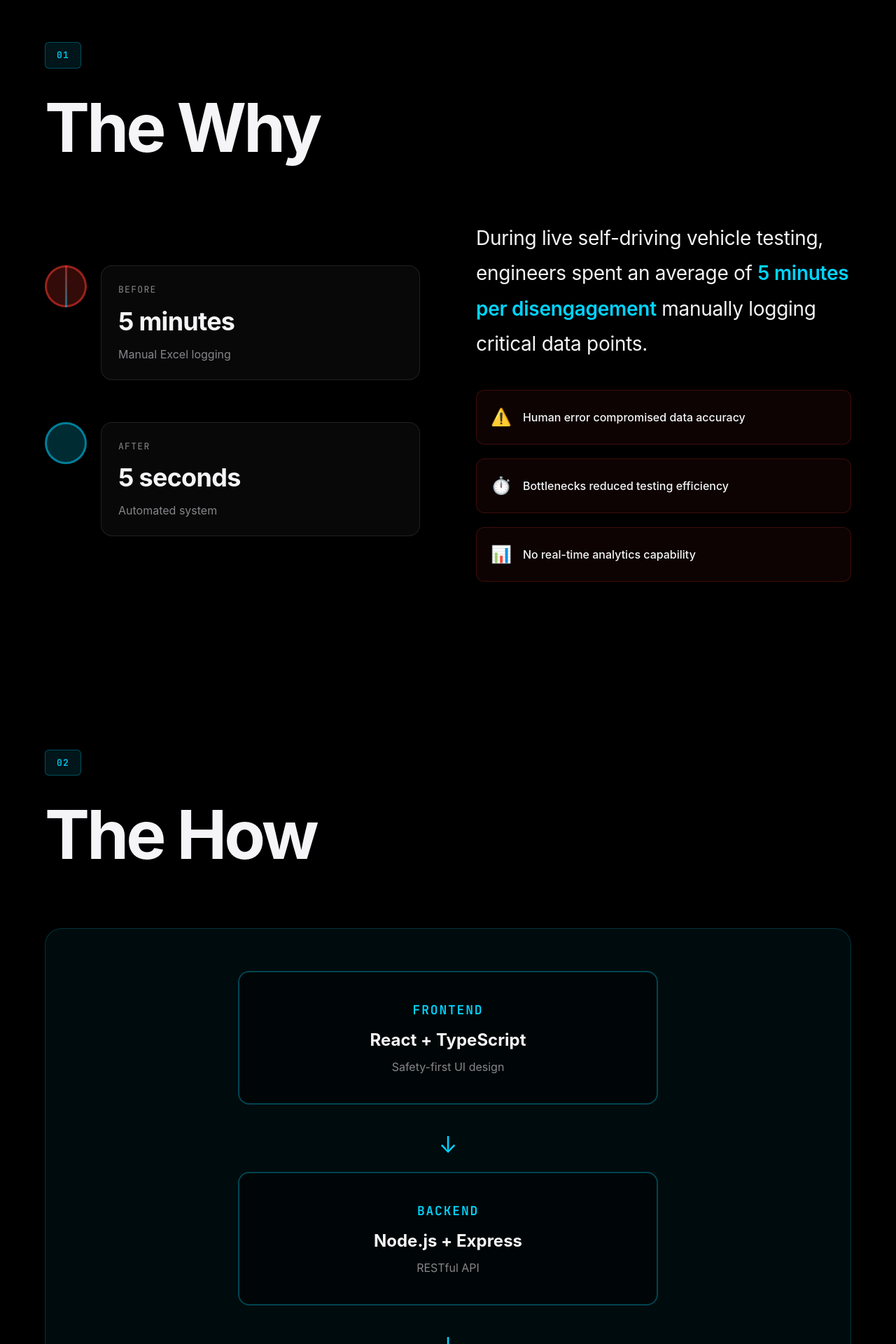
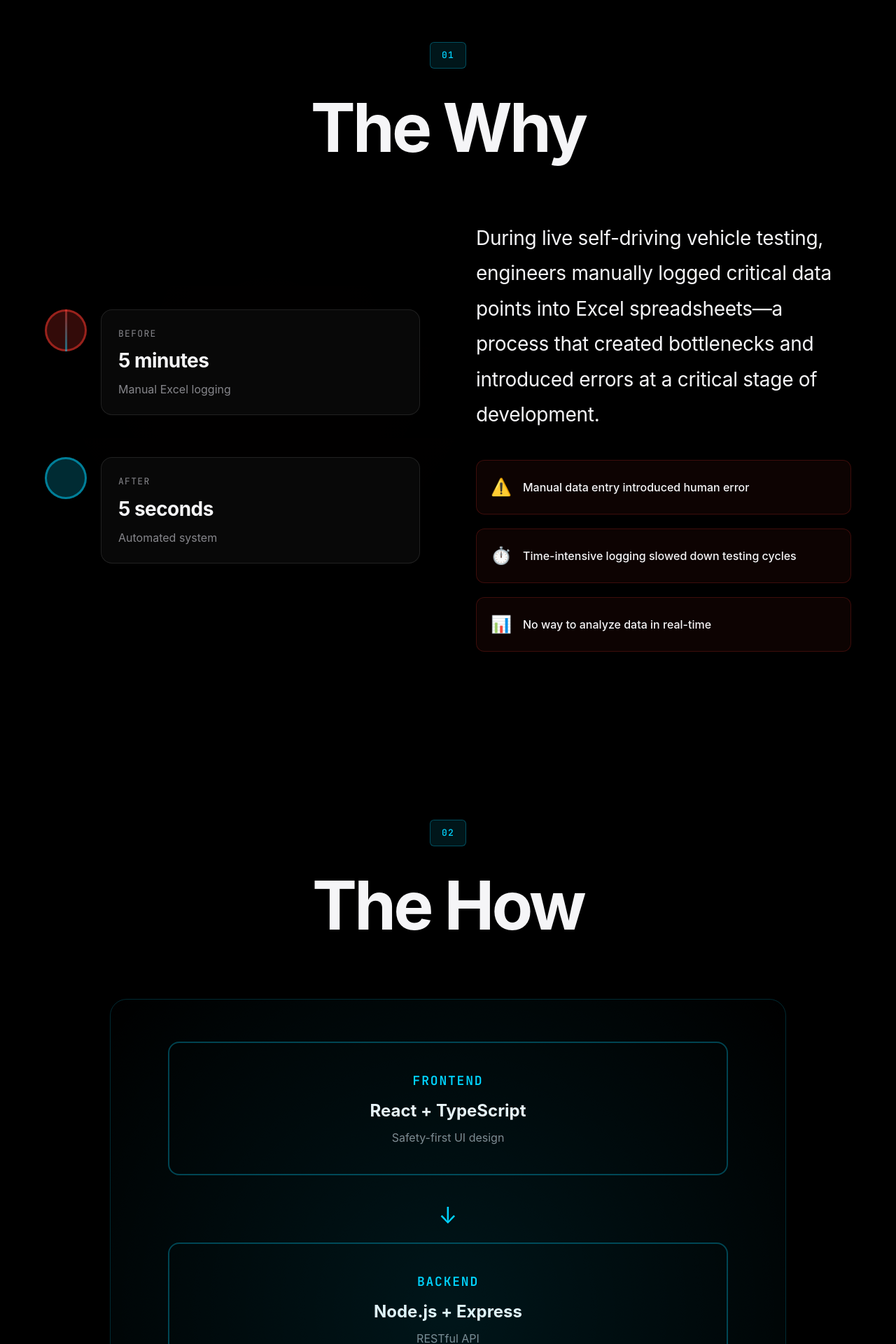
Before and after one commit to rodoshi16/portfolio, a React (Vite) app: page /disengagement-logger in a window 1280 px wide. Shown: the part 860-2780 px from the top of the page at 70% size. Built offline with nearby package versions, Linux system fonts and the light colour scheme.

Commit message:
video background

```diff
--- a/src/components/DisengagementLogger.css
+++ b/src/components/DisengagementLogger.css
@@ -3,12 +3,16 @@
   background: #000000;
   position: relative;
   overflow-x: hidden;
+  display: flex;
+  flex-direction: column;
+  align-items: center;
 }
 
 .project-back-button {
   position: fixed;
   top: 120px;
-  left: 5%;
+  left: 50%;
+  transform: translateX(-50%);
   z-index: 100;
   display: inline-flex;
   align-items: center;
@@ -24,6 +28,8 @@
   font-family: -apple-system, BlinkMacSystemFont, sans-serif;
   text-decoration: none;
   transition: all 0.3s ease;
+  max-width: 1400px;
+  margin: 0 auto;
 }
 
 .project-back-button:hover {
@@ -45,28 +51,101 @@
 .hero-background {
   position: absolute;
   inset: 0;
-  background: radial-gradient(circle at 50% 50%, rgba(0, 212, 255, 0.1) 0%, transparent 70%);
+  overflow: hidden;
+}
+
+.hero-video-overlay {
+  position: absolute;
+  inset: 0;
+  width: 100%;
+  height: 100%;
+}
+
+.hero-video {
+  position: absolute;
+  top: 50%;
+  left: 50%;
+  min-width: 100%;
+  min-height: 100%;
+  width: auto;
+  height: auto;
+  transform: translate(-50%, -50%);
+  object-fit: cover;
+  opacity: 0.3;
+  filter: grayscale(100%) brightness(0.3);
+}
+
+.hero-fallback-image {
+  position: absolute;
+  top: 50%;
+  left: 50%;
+  min-width: 100%;
+  min-height: 100%;
+  width: auto;
+  height: auto;
+  transform: translate(-50%, -50%);
+  object-fit: cover;
+  opacity: 0.3;
+  filter: grayscale(100%) brightness(0.3);
+}
+
+.hero-background::before {
+  content: '';
+  position: absolute;
+  inset: 0;
+  background-image:
+    radial-gradient(circle at 25% 25%, rgba(0, 212, 255, 0.1) 0%, transparent 50%),
+    radial-gradient(circle at 75% 75%, rgba(0, 212, 255, 0.08) 0%, transparent 50%);
+  animation: pulseGlow 8s ease-in-out infinite;
+}
+
+@keyframes pulseGlow {
+  0%, 100% { opacity: 0.5; transform: scale(1); }
+  50% { opacity: 1; transform: scale(1.1); }
 }
 
 .hero-grid {
   position: absolute;
   inset: 0;
   background-image:
-    linear-gradient(rgba(0, 212, 255, 0.03) 1px, transparent 1px),
-    linear-gradient(90deg, rgba(0, 212, 255, 0.03) 1px, transparent 1px);
-  background-size: 50px 50px;
-  animation: gridMove 20s linear infinite;
+    linear-gradient(rgba(0, 212, 255, 0.04) 1px, transparent 1px),
+    linear-gradient(90deg, rgba(0, 212, 255, 0.04) 1px, transparent 1px);
+  background-size: 60px 60px;
+  animation: gridMove 25s linear infinite;
+  opacity: 0.6;
 }
 
 @keyframes gridMove {
   0% { transform: translate(0, 0); }
-  100% { transform: translate(50px, 50px); }
+  100% { transform: translate(60px, 60px); }
 }
 
 .hero-gradient {
   position: absolute;
   inset: 0;
-  background: linear-gradient(180deg, transparent 0%, rgba(0, 0, 0, 0.3) 50%, #000000 100%);
+  background: linear-gradient(180deg, transparent 0%, rgba(0, 0, 0, 0.4) 50%, #000000 100%);
+}
+
+/* Floating particles effect */
+.hero-background::after {
+  content: '';
+  position: absolute;
+  inset: 0;
+  background-image:
+    radial-gradient(2px 2px at 20px 30px, rgba(0, 212, 255, 0.3), transparent),
+    radial-gradient(2px 2px at 60px 70px, rgba(0, 212, 255, 0.25), transparent),
+    radial-gradient(1px 1px at 90px 40px, rgba(0, 212, 255, 0.3), transparent),
+    radial-gradient(1px 1px at 130px 80px, rgba(0, 212, 255, 0.25), transparent),
+    radial-gradient(2px 2px at 160px 30px, rgba(0, 212, 255, 0.3), transparent);
+  background-repeat: repeat;
+  background-size: 200px 100px;
+  animation: floatParticles 20s linear infinite;
+  opacity: 0.4;
+}
+
+@keyframes floatParticles {
+  0% { transform: translate(0, 0); }
+  100% { transform: translate(200px, 100px); }
 }
 
 .hero-content {
@@ -135,40 +214,18 @@
   margin-right: auto;
 }
 
-.hero-stats {
-  display: flex;
-  align-items: center;
-  justify-content: center;
-  gap: 48px;
-  flex-wrap: wrap;
+.hero-description {
+  max-width: 700px;
+  margin: 0 auto;
 }
 
-.stat-item {
-  text-align: center;
-}
-
-.stat-value {
-  font-size: clamp(32px, 5vw, 56px);
-  font-weight: 700;
-  color: #00d4ff;
-  letter-spacing: -0.02em;
-  line-height: 1;
-  margin-bottom: 8px;
-}
-
-.stat-label {
-  font-size: 14px;
+.hero-description p {
+  font-size: clamp(18px, 2.5vw, 22px);
+  line-height: 1.6;
   color: #86868b;
-  font-weight: 500;
-  text-transform: uppercase;
-  letter-spacing: 0.1em;
-  font-family: 'JetBrains Mono', monospace;
-}
-
-.stat-divider {
-  width: 1px;
-  height: 60px;
-  background: rgba(255, 255, 255, 0.1);
+  font-weight: 400;
+  letter-spacing: -0.01em;
+  margin: 0;
 }
 
 .scroll-indicator {
@@ -205,6 +262,9 @@
   max-width: 1400px;
   margin: 0 auto;
   width: 100%;
+  display: flex;
+  flex-direction: column;
+  align-items: center;
 }
 
 .section-number-badge {
@@ -219,6 +279,7 @@
   font-family: 'JetBrains Mono', monospace;
   letter-spacing: 0.1em;
   margin-bottom: 32px;
+  text-align: center;
 }
 
 .section-title-large {
@@ -228,11 +289,35 @@
   color: #f5f5f7;
   margin: 0 0 80px 0;
   line-height: 1.1;
+  text-align: center;
 }
 
 /* Why Section */
 .why-section {
-  background: linear-gradient(180deg, #000000 0%, rgba(0, 0, 0, 0.8) 100%);
+  background:
+    linear-gradient(180deg, #000000 0%, rgba(0, 0, 0, 0.8) 100%),
+    radial-gradient(circle at 30% 50%, rgba(255, 59, 48, 0.03) 0%, transparent 50%);
+  position: relative;
+  overflow: hidden;
+}
+
+.why-section::before {
+  content: '';
+  position: absolute;
+  top: 0;
+  left: 0;
+  right: 0;
+  bottom: 0;
+  background-image:
+    linear-gradient(45deg, transparent 30%, rgba(255, 59, 48, 0.02) 50%, transparent 70%);
+  background-size: 200% 200%;
+  animation: slideBg 15s linear infinite;
+  pointer-events: none;
+}
+
+@keyframes slideBg {
+  0% { background-position: 0% 0%; }
+  100% { background-position: 100% 100%; }
 }
 
 .problem-visualization {
@@ -240,6 +325,7 @@
   grid-template-columns: 1fr 1fr;
   gap: 80px;
   align-items: center;
+  width: 100%;
 }
 
 .problem-timeline {
@@ -309,7 +395,7 @@
 }
 
 .timeline-time {
-  font-size: 36px;
+  font-size: 28px;
   font-weight: 700;
   color: #f5f5f7;
   letter-spacing: -0.02em;
@@ -318,10 +404,12 @@
 
 .timeline-item.old .timeline-time {
   color: #ff3b30;
+  font-size: 28px;
 }
 
 .timeline-item.new .timeline-time {
   color: #00d4ff;
+  font-size: 28px;
 }
 
 .timeline-description {
@@ -372,13 +460,35 @@
 
 /* How Section */
 .how-section {
-  background: #000000;
+  background:
+    #000000,
+    radial-gradient(circle at 70% 50%, rgba(0, 212, 255, 0.05) 0%, transparent 60%);
+  position: relative;
+  overflow: hidden;
+}
+
+.how-section::before {
+  content: '';
+  position: absolute;
+  top: -50%;
+  right: -20%;
+  width: 600px;
+  height: 600px;
+  background: radial-gradient(circle, rgba(0, 212, 255, 0.08) 0%, transparent 70%);
+  animation: rotateGlow 20s linear infinite;
+  pointer-events: none;
+}
+
+@keyframes rotateGlow {
+  0% { transform: rotate(0deg); }
+  100% { transform: rotate(360deg); }
 }
 
 .architecture-showcase {
   display: flex;
   flex-direction: column;
   gap: 80px;
+  width: 100%;
 }
 
 .architecture-diagram {
@@ -387,14 +497,36 @@
   align-items: center;
   gap: 24px;
   padding: 60px;
-  background: rgba(0, 212, 255, 0.05);
+  background:
+    rgba(0, 212, 255, 0.05),
+    radial-gradient(circle at center, rgba(0, 212, 255, 0.08) 0%, transparent 70%);
   border: 1px solid rgba(0, 212, 255, 0.2);
   border-radius: 24px;
+  width: 100%;
+  position: relative;
+  overflow: hidden;
+}
+
+.architecture-diagram::before {
+  content: '';
+  position: absolute;
+  top: -50%;
+  left: -50%;
+  width: 200%;
+  height: 200%;
+  background: radial-gradient(circle, rgba(0, 212, 255, 0.1) 0%, transparent 50%);
+  animation: rotateSubtle 30s linear infinite;
+  pointer-events: none;
+}
+
+@keyframes rotateSubtle {
+  0% { transform: rotate(0deg); }
+  100% { transform: rotate(360deg); }
 }
 
 .arch-layer {
   width: 100%;
-  max-width: 600px;
+  max-width: 800px;
   padding: 40px;
   background: rgba(0, 0, 0, 0.4);
   border: 2px solid rgba(0, 212, 255, 0.3);
@@ -436,9 +568,16 @@
 }
 
 .solution-features {
-  display: grid;
-  grid-template-columns: repeat(auto-fit, minmax(280px, 1fr));
+  display: flex;
+  flex-direction: row;
   gap: 24px;
+  width: 100%;
+  justify-content: center;
+}
+
+.solution-features .feature-card {
+  flex: 1;
+  max-width: 320px;
 }
 
 .feature-card {
@@ -476,7 +615,22 @@
 
 /* Impact Section */
 .impact-section {
-  background: linear-gradient(180deg, #000000 0%, rgba(0, 212, 255, 0.03) 50%, #000000 100%);
+  background:
+    linear-gradient(180deg, #000000 0%, rgba(0, 212, 255, 0.05) 50%, #000000 100%),
+    radial-gradient(ellipse at center, rgba(0, 212, 255, 0.06) 0%, transparent 70%);
+  position: relative;
+  overflow: hidden;
+}
+
+.impact-section::after {
+  content: '';
+  position: absolute;
+  bottom: 0;
+  left: 0;
+  right: 0;
+  height: 200px;
+  background: linear-gradient(180deg, transparent, rgba(0, 212, 255, 0.03));
+  pointer-events: none;
 }
 
 .impact-showcase {
@@ -484,6 +638,7 @@
   gap: 40px;
   margin-bottom: 60px;
   flex-wrap: wrap;
+  width: 100%;
 }
 
 .impact-card-large {
@@ -496,6 +651,24 @@
   text-align: center;
   position: relative;
   overflow: hidden;
+}
+
+.impact-visual-wrapper {
+  position: absolute;
+  top: 0;
+  left: 0;
+  right: 0;
+  bottom: 0;
+  opacity: 0.15;
+  overflow: hidden;
+  border-radius: 24px;
+}
+
+.impact-visual-image {
+  width: 100%;
+  height: 100%;
+  object-fit: cover;
+  filter: blur(2px);
 }
 
 .impact-glow {
@@ -595,8 +768,48 @@
 
 /* Engineering Section */
 .engineering-section {
-  background: #000000;
+  background:
+    #000000,
+    radial-gradient(circle at 50% 50%, rgba(0, 212, 255, 0.03) 0%, transparent 80%);
   padding-bottom: 120px;
+  position: relative;
+  overflow: hidden;
+}
+
+.engineering-section::before {
+  content: '';
+  position: absolute;
+  top: 20%;
+  left: 10%;
+  width: 300px;
+  height: 300px;
+  background: radial-gradient(circle, rgba(0, 212, 255, 0.04) 0%, transparent 70%);
+  filter: blur(60px);
+  animation: floatSlow 25s ease-in-out infinite;
+  pointer-events: none;
+}
+
+.engineering-section::after {
+  content: '';
+  position: absolute;
+  bottom: 20%;
+  right: 10%;
+  width: 400px;
+  height: 400px;
+  background: radial-gradient(circle, rgba(0, 212, 255, 0.03) 0%, transparent 70%);
+  filter: blur(80px);
+  animation: floatSlowReverse 30s ease-in-out infinite;
+  pointer-events: none;
+}
+
+@keyframes floatSlow {
+  0%, 100% { transform: translate(0, 0) scale(1); opacity: 0.5; }
+  50% { transform: translate(50px, -50px) scale(1.2); opacity: 0.8; }
+}
+
+@keyframes floatSlowReverse {
+  0%, 100% { transform: translate(0, 0) scale(1); opacity: 0.4; }
+  50% { transform: translate(-50px, 50px) scale(1.1); opacity: 0.7; }
 }
 
 .engineering-subtitle {
@@ -611,6 +824,7 @@
   display: grid;
   grid-template-columns: repeat(auto-fit, minmax(500px, 1fr));
   gap: 32px;
+  width: 100%;
 }
 
 .engineering-card-advanced {
--- a/src/components/DisengagementLogger.tsx
+++ b/src/components/DisengagementLogger.tsx
@@ -60,6 +60,25 @@ export default function DisengagementLogger() {
         style={{ opacity: heroOpacity, scale: heroScale }}
       >
         <div className="hero-background">
+          <div className="hero-video-overlay">
+            {/* Replace with your autonomous vehicle testing video */}
+            <video
+              className="hero-video"
+              autoPlay
+              loop
+              muted
+              playsInline
+              poster="https://images.unsplash.com/photo-1544620347-c4fd4a3d5957?ixlib=rb-4.0.3&auto=format&fit=crop&w=1920&q=80"
+            >
+              <source src="https://videos.pexels.com/video-files/3045163/3045163-hd_1920_1080_30fps.mp4" type="video/mp4" />
+              {/* Fallback image if video doesn't load - replace with your autonomous vehicle image */}
+              <img
+                src="https://images.unsplash.com/photo-1544620347-c4fd4a3d5957?ixlib=rb-4.0.3&auto=format&fit=crop&w=1920&q=80"
+                alt="Autonomous vehicle testing"
+                className="hero-fallback-image"
+              />
+            </video>
+          </div>
           <div className="hero-grid"></div>
           <div className="hero-gradient"></div>
         </div>
@@ -88,28 +107,15 @@ export default function DisengagementLogger() {
             animate={{ opacity: 1, y: 0 }}
             transition={{ delay: 0.4 }}
           >
-            Real-time logging system reducing operator logging time from 5 minutes to 5 seconds
+            A production system architected for real-time data collection during autonomous vehicle testing
           </motion.p>
           <motion.div
-            className="hero-stats"
+            className="hero-description"
             initial={{ opacity: 0, y: 20 }}
             animate={{ opacity: 1, y: 0 }}
             transition={{ delay: 0.5 }}
           >
-            <div className="stat-item">
-              <div className="stat-value">99.8%</div>
-              <div className="stat-label">Faster</div>
-            </div>
-            <div className="stat-divider"></div>
-            <div className="stat-item">
-              <div className="stat-value">90%</div>
-              <div className="stat-label">More Accurate</div>
-            </div>
-            <div className="stat-divider"></div>
-            <div className="stat-item">
-              <div className="stat-value">Real-time</div>
-              <div className="stat-label">Analytics</div>
-            </div>
+            <p>Built to eliminate manual logging bottlenecks and enable data-driven decision making</p>
           </motion.div>
         </div>
         <div className="scroll-indicator">
@@ -179,20 +185,20 @@ export default function DisengagementLogger() {
               transition={{ duration: 1, delay: 0.2 }}
             >
               <p className="story-text-large">
-                During live self-driving vehicle testing, engineers spent an average of <span className="text-highlight">5 minutes per disengagement</span> manually logging critical data points.
+                During live self-driving vehicle testing, engineers manually logged critical data points into Excel spreadsheets—a process that created bottlenecks and introduced errors at a critical stage of development.
               </p>
               <div className="problem-pain-points">
                 <div className="pain-point">
                   <div className="pain-icon">⚠️</div>
-                  <div className="pain-text">Human error compromised data accuracy</div>
+                  <div className="pain-text">Manual data entry introduced human error</div>
                 </div>
                 <div className="pain-point">
                   <div className="pain-icon">⏱️</div>
-                  <div className="pain-text">Bottlenecks reduced testing efficiency</div>
+                  <div className="pain-text">Time-intensive logging slowed down testing cycles</div>
                 </div>
                 <div className="pain-point">
                   <div className="pain-icon">📊</div>
-                  <div className="pain-text">No real-time analytics capability</div>
+                  <div className="pain-text">No way to analyze data in real-time</div>
                 </div>
               </div>
             </motion.div>
@@ -307,6 +313,14 @@ export default function DisengagementLogger() {
               transition={{ duration: 0.8 }}
               whileHover={{ scale: 1.05, y: -10 }}
             >
+              {/* Dashboard/analytics screenshot - replace with your actual UI */}
+              <div className="impact-visual-wrapper">
+                <img
+                  src="https://images.unsplash.com/photo-1551288049-bebda4e38f71?ixlib=rb-4.0.3&auto=format&fit=crop&w=1200&q=80"
+                  alt="Analytics Dashboard"
+                  className="impact-visual-image"
+                />
+              </div>
               <div className="impact-icon">🚀</div>
               <div className="impact-value-large">99.8%</div>
               <div className="impact-metric-large">Time Reduction</div>
```
Also changed, not shown: 1 other file (tests, documents, lock files or other folders).
